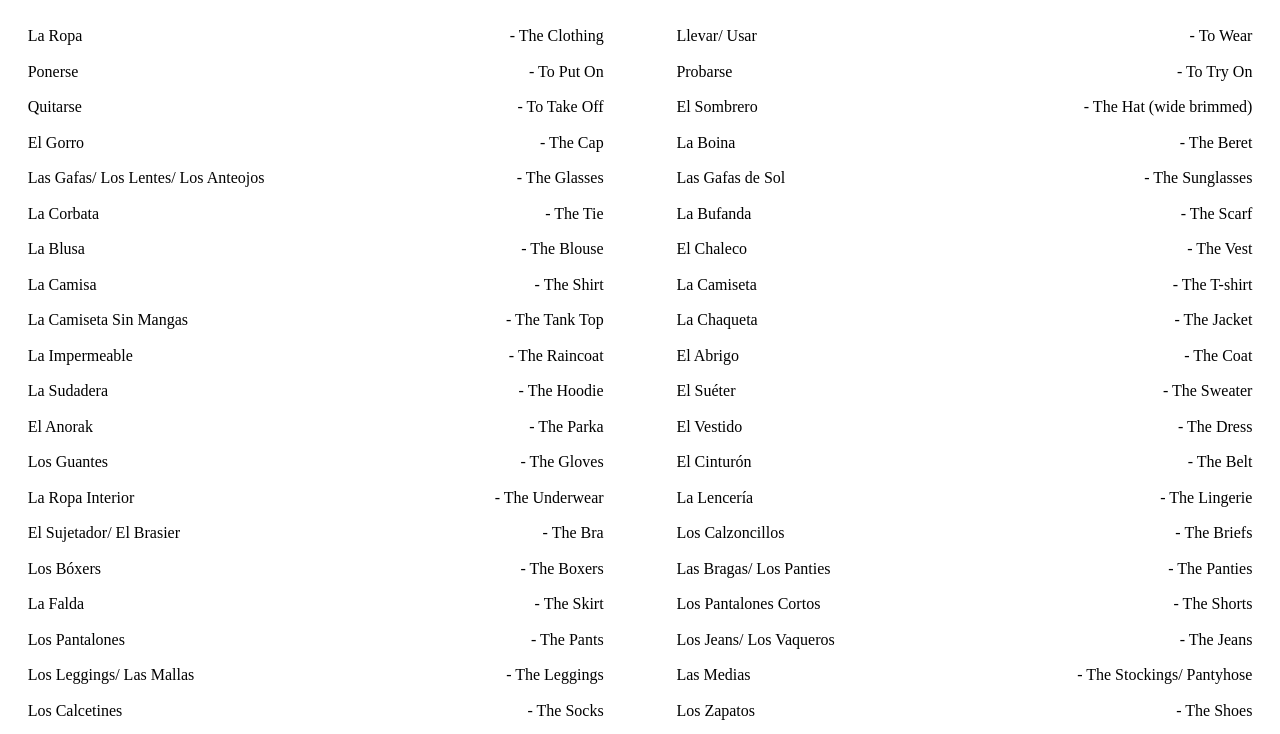
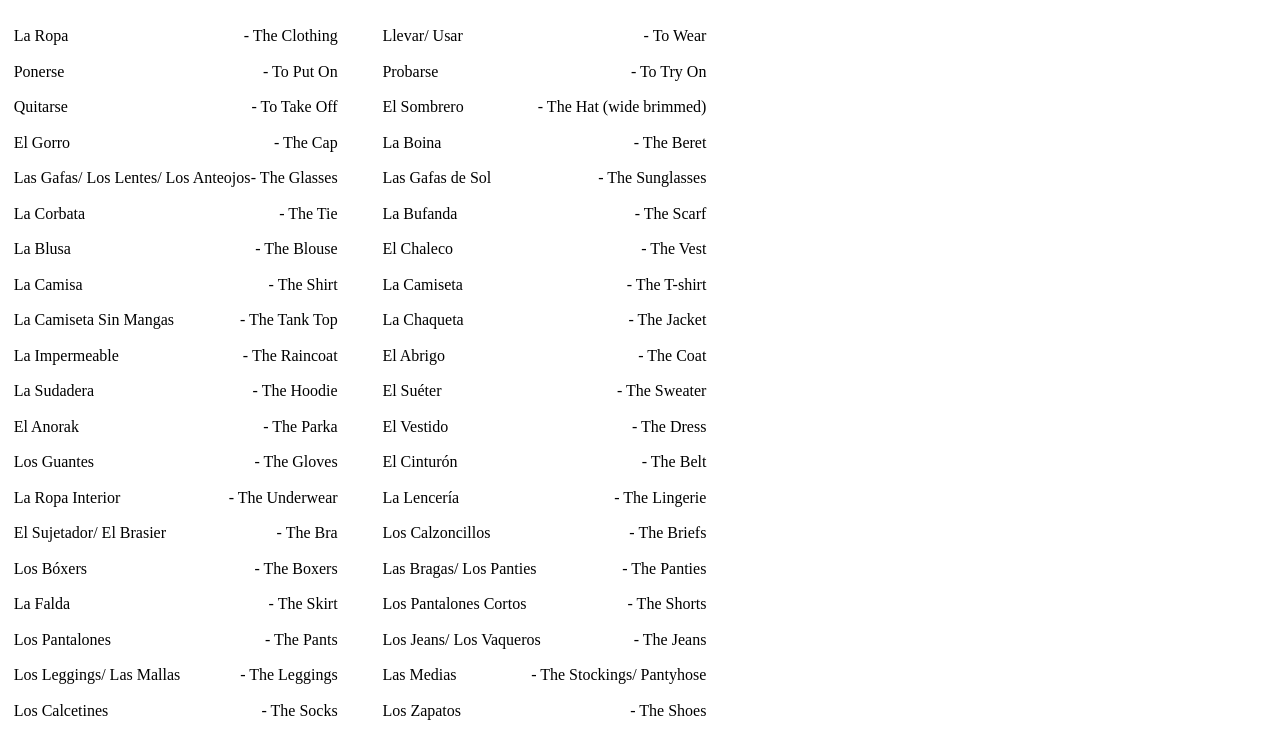
Before and after one commit to Tristan2772/Spanish, a plain HTML site: page Ropa.html in a window 1280 px wide. Shown: the part 45-779 px from the top of the page. Drawn offline with Linux system fonts and the light colour scheme.

Commit message:
Update style.css

```diff
--- a/style.css
+++ b/style.css
@@ -28,6 +28,7 @@ section.container {
     flex-wrap: wrap;
     justify-content: space-around;
     gap: 17.5px;
+    width: 7.5in;
 
     div {
         width: 45%;
```
